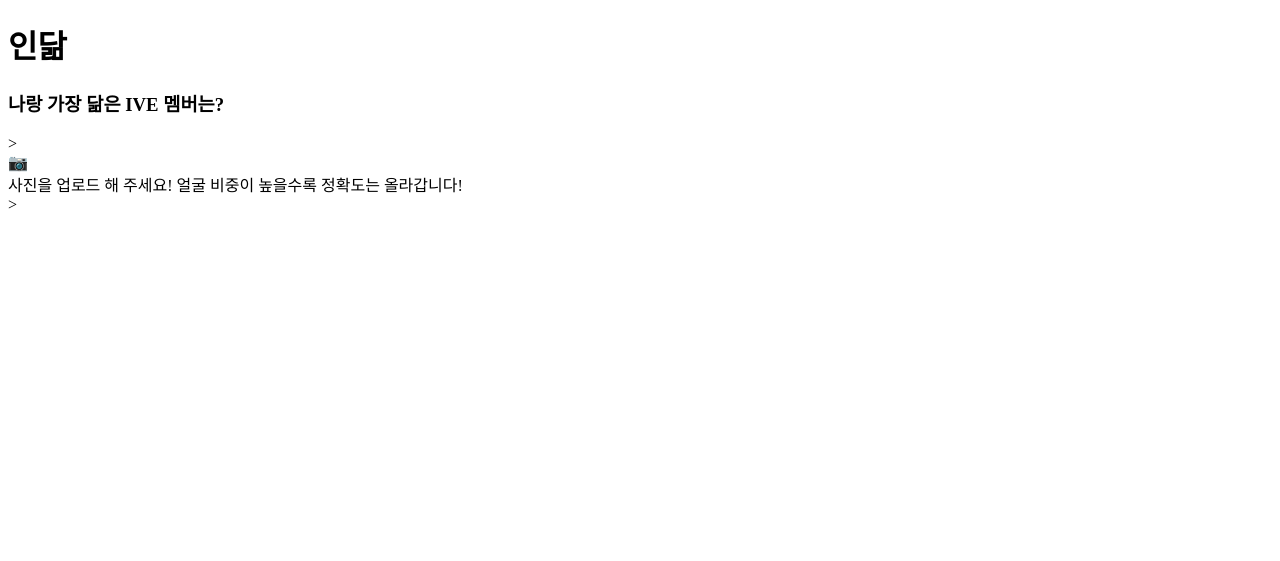
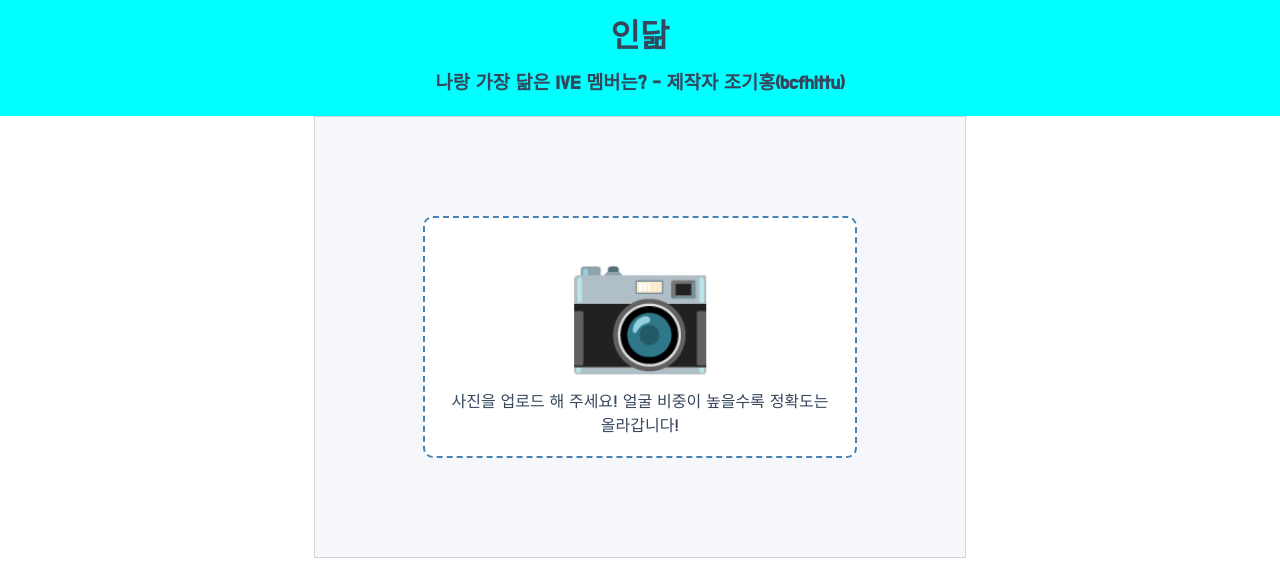
Before and after one commit to bcfhlttu/LOVEDIVE, a plain HTML site: page index.html in a window 1280 px wide. Drawn offline with Linux system fonts and the light colour scheme.

Commit message:
Add files via upload

```diff
--- a/index.html
+++ b/index.html
@@ -4,29 +4,32 @@
     <meta charset="UTF-8">
     <meta name="viewport" content="width=device-width, initial-scale=1.0">
     <title>나랑 가장 닮은 IVE 멤버는?</title>
+    <link rel="stylesheet" href="style.css">
 </head>
 <body>
-    <div>
+    <div class="header">
         <h1>인닮</h1>
-        <h3>나랑 가장 닮은 IVE 멤버는?</h3>
-    </div>>
-
-<div id = "upload-area">
-    <span>📷</span>
+        <h3>나랑 가장 닮은 IVE 멤버는? - 제작자 조기홍(bcfhlttu)</h3>
+    </div>
+    <div class="container">
+        <div id = "upload-area" class="area">
+            <span class="guide-image">📷</span>
             <br />
             <span>사진을 업로드 해 주세요! 얼굴 비중이 높을수록 정확도는 올라갑니다!</span>
             <input id="upload-input" style="display: none;" type="file" accept="image/*" onchange="readFile(this.files[0]);" />
     </div>
-<div id="loading-area" style="display: none;">
+    <div id="loading-area" class="area" style="display: none;">
+        <span class="guide-image">🤿</span>
+        <br />
         <span>인공지능이 숨참고 LOVE DIVE중...</span>
-</div>>
-<div id="result-area" style="display: none;">
+    </div>
+    <div id="result-area" class="area" style="display: none;">
         <img id="upload-image" src="#" alt="your image" />
         <div id='label-container'></div>
     </div>
-
-<div id="retry-area" style="display: none;">
+    <div id="retry-area" class="area" style="display: none;">
         <span>다른 사진으로 한번더??</span>>
+    </div>
 </div>
 
 <script src="https://cdn.jsdelivr.net/npm/@tensorflow/tfjs@1.3.1/dist/tf.min.js"></script>
--- /dev/null
+++ b/style.css
@@ -0,0 +1,80 @@
+/*웹 폰트 불러오기 */
+@import url('https://fonts.googleapis.com/css2?family=Do+Hyeon&display=swap');
+
+/*문서 전체의 기본이 되는 body 영역 스타일 적용 */
+body {
+    padding: 0; /*내부 여백 제거*/
+    margin: 0; /*외부 여백 제거*/
+    font-family: 'Do Hyeon', sans-serif; /*폰트 적용*/
+    color: #35465d; /*테스트 색상 적용*/
+}
+
+/*헤더 영역 스타일 적용*/
+.header {
+    padding: 10px 0; /*상단과 하단의 내부 여백 추가*/
+    background-color: aqua; /*배경 색상 추가 나중에 바꿀거임*/
+}
+
+/*h1태그, h3스타일태그 적용*/
+h1, h3 {
+    margin-top: 0; /*상단 외부 여백 제거*/
+    margin-bottom: 10px; /*하단 외부 여백 추가*/
+    text-align: center; /*텍스트 가운데 정렬 적용*/
+}
+
+/*중간 콘텐츠 영역 스타일 적용*/
+.container {
+    background-color: #f6f7fa; /*배경색상적용 나중에 바꿀거임*/
+    display: flex; /*디스플레이 적용*/
+    flex-direction: column; /* flex디스플레이 방향 적용*/
+    justify-content: center; /*영역내부가운데정렬플렉스*/
+    align-items: center; /*영역내부가운데정렬플렉스2*/
+    min-width: 350px; /*최소너비지정*/
+    max-width: 650px; /*최대너비지정*/
+    min-height: 400px; /*최소높이지정*/
+    padding: 20px 0; /*상단과 하단의 내부 여백 적용*/
+    margin: 0 auto; /*중간콘텐츠영역의 바디태그내가로가운대정렬적용*/
+    border: 1px solid lightgrey; /*실선테두리색*
+    border-radius: 10px; /*원형테두리적용*/
+}
+
+/*내부area영역 공통 스타일 적용*/
+.area {
+    background-color: white; /*배경색상 적용*/
+    width: 60%; /*너비지정*/
+    min-width: 300px;
+    max-width: 600px;
+    border: 2px dashed steelblue;
+    border-radius: 10px;
+    margin : 0 auto;
+    padding: 20px;
+    text-align: center;
+}
+
+/*파일 업로드 영역 스타일 적용!*/
+#upload-area {
+    cursor: pointer;
+}
+
+/*재선택영역 스타일 적용*/
+#retry-area {
+    cursor: pointer;
+    margin-top: 20px;
+}
+
+/*위에 두부분 마우스 오버시 스타일 적용*/
+#upload-area:hover,
+#retry-area:hover {
+    background-color: aliceblue;
+}
+
+/*area  내부의 그림 문자 스타일 적용*/
+.guide-image {
+    font-size: 120px;
+}
+
+/*img 태그 스타일 적용*/
+#upload-image {
+    width: 55%;
+    max-width: 540px;
+}
```
Lines whose indentation alone changed are shown as unchanged.
